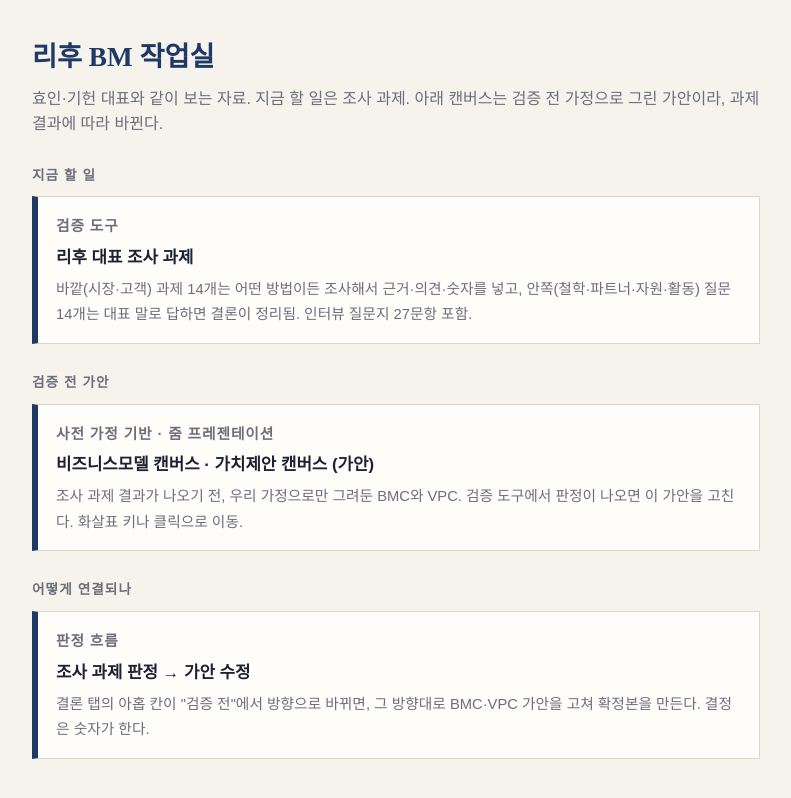
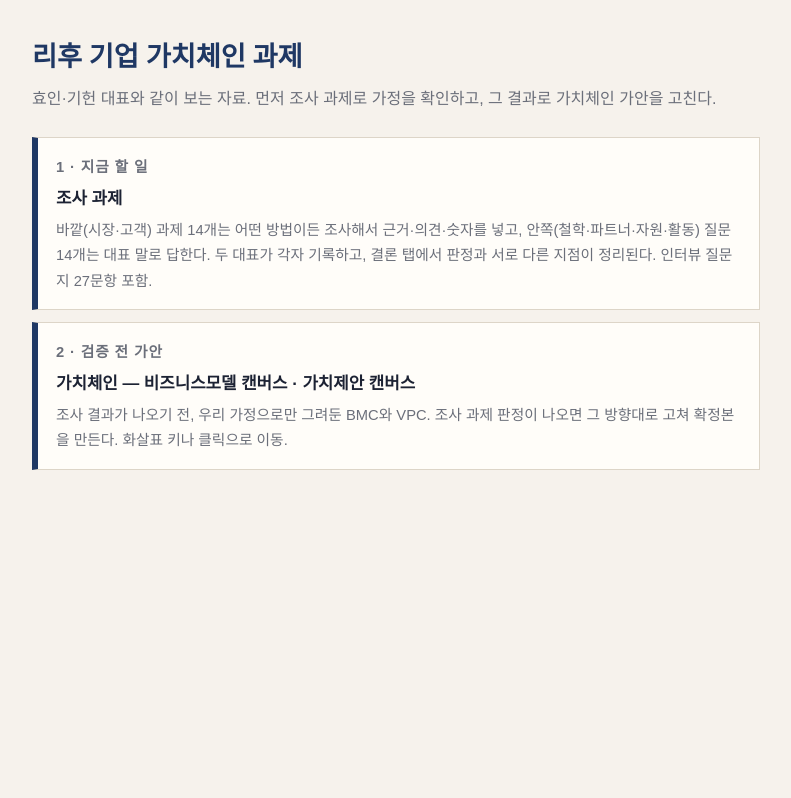
Before and after one commit to donggukson/rehoo, a plain HTML site: page index.html in a window 1280 px wide. Shown: the whole page, without its empty margins (244-1035 px from the left). Drawn offline with Linux system fonts and the light colour scheme; a web font is replaced by a local one.

Commit message:
허브를 '리후 기업 가치체인 과제'로, 조사 과제·가치체인 두 카드만
Co-Authored-By: Claude Fable 5.1 <noreply@anthropic.com>
Claude-Session: https://claude.ai/code/session_017De1ba8UHVFEMQzGyqSsv6

```diff
--- a/index.html
+++ b/index.html
@@ -1,5 +1,5 @@
 <!doctype html><html lang="ko"><head><meta charset="utf-8"><meta name="viewport" content="width=device-width,initial-scale=1">
-<title>리후 BM 작업실</title>
+<title>리후 기업 가치체인 과제</title>
 <link rel="stylesheet" href="https://fonts.googleapis.com/css2?family=IBM+Plex+Sans+KR:wght@400;500;700&family=Noto+Serif+KR:wght@700&display=swap">
 <style>
 :root{--bg:#f6f2ec;--paper:#fffdf9;--fg:#1c2233;--muted:#6b6f7a;--line:#ddd5c8;--navy:#1f3864;--stone:#9c8b78}
@@ -15,15 +15,9 @@ a.card span{color:var(--muted);font-size:.92rem}
 .tag{display:inline-block;font-size:.72rem;font-weight:700;letter-spacing:.06em;color:var(--stone);margin-bottom:6px}
 h2{font-size:.85rem;letter-spacing:.08em;color:var(--muted);margin:28px 0 10px;text-transform:uppercase}
 </style></head><body><div class="wrap">
-<h1>리후 BM 작업실</h1>
-<p class="sub">효인·기헌 대표와 같이 보는 자료. 지금 할 일은 조사 과제. 아래 캔버스는 검증 전 가정으로 그린 가안이라, 과제 결과에 따라 바뀐다.</p>
+<h1>리후 기업 가치체인 과제</h1>
+<p class="sub">효인·기헌 대표와 같이 보는 자료. 먼저 조사 과제로 가정을 확인하고, 그 결과로 가치체인 가안을 고친다.</p>
 
-<h2>지금 할 일</h2>
-<a class="card" href="validate.html"><span class="tag">검증 도구</span><b>리후 대표 조사 과제</b><span>바깥(시장·고객) 과제 14개는 어떤 방법이든 조사해서 근거·의견·숫자를 넣고, 안쪽(철학·파트너·자원·활동) 질문 14개는 대표 말로 답하면 결론이 정리됨. 인터뷰 질문지 27문항 포함.</span></a>
-
-<h2>검증 전 가안</h2>
-<a class="card" href="bm/"><span class="tag">사전 가정 기반 · 줌 프레젠테이션</span><b>비즈니스모델 캔버스 · 가치제안 캔버스 (가안)</b><span>조사 과제 결과가 나오기 전, 우리 가정으로만 그려둔 BMC와 VPC. 검증 도구에서 판정이 나오면 이 가안을 고친다. 화살표 키나 클릭으로 이동.</span></a>
-
-<h2>어떻게 연결되나</h2>
-<a class="card" href="validate.html#inputs"><span class="tag">판정 흐름</span><b>조사 과제 판정 → 가안 수정</b><span>결론 탭의 아홉 칸이 "검증 전"에서 방향으로 바뀌면, 그 방향대로 BMC·VPC 가안을 고쳐 확정본을 만든다. 결정은 숫자가 한다.</span></a>
+<a class="card" href="validate.html"><span class="tag">1 · 지금 할 일</span><b>조사 과제</b><span>바깥(시장·고객) 과제 14개는 어떤 방법이든 조사해서 근거·의견·숫자를 넣고, 안쪽(철학·파트너·자원·활동) 질문 14개는 대표 말로 답한다. 두 대표가 각자 기록하고, 결론 탭에서 판정과 서로 다른 지점이 정리된다. 인터뷰 질문지 27문항 포함.</span></a>
+<a class="card" href="bm/"><span class="tag">2 · 검증 전 가안</span><b>가치체인 — 비즈니스모델 캔버스 · 가치제안 캔버스</b><span>조사 결과가 나오기 전, 우리 가정으로만 그려둔 BMC와 VPC. 조사 과제 판정이 나오면 그 방향대로 고쳐 확정본을 만든다. 화살표 키나 클릭으로 이동.</span></a>
 </div></body></html>
```
Also changed, not shown: bm/index.html (+1 -1 lines), validate.html (+1 -1 lines), 1 other file.
